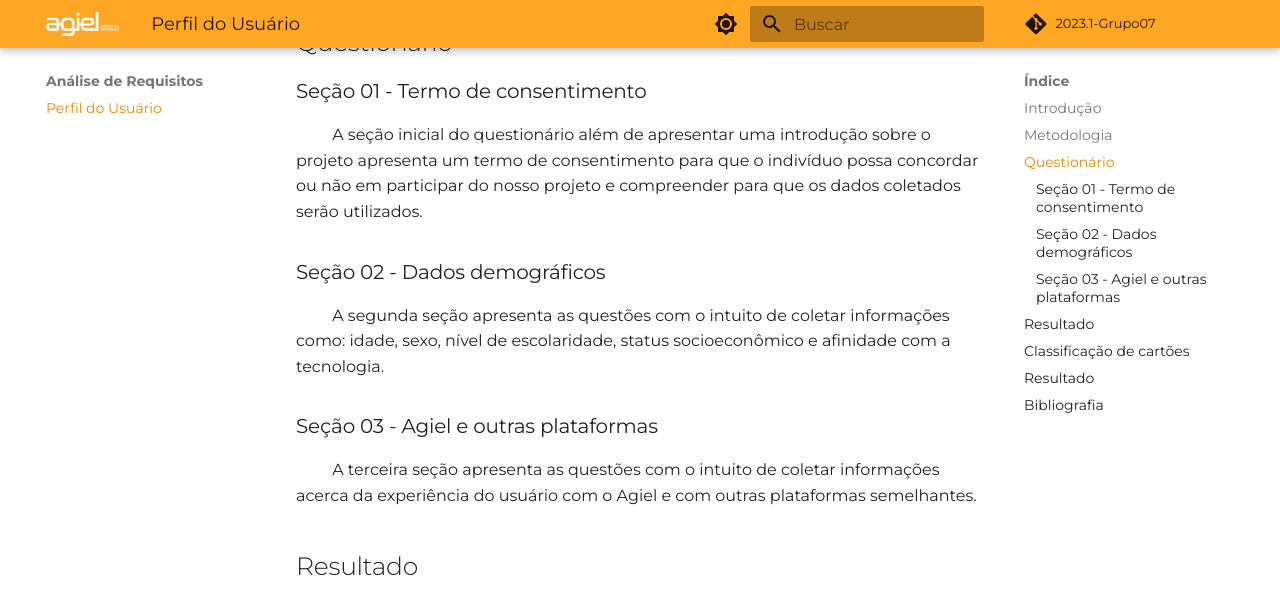
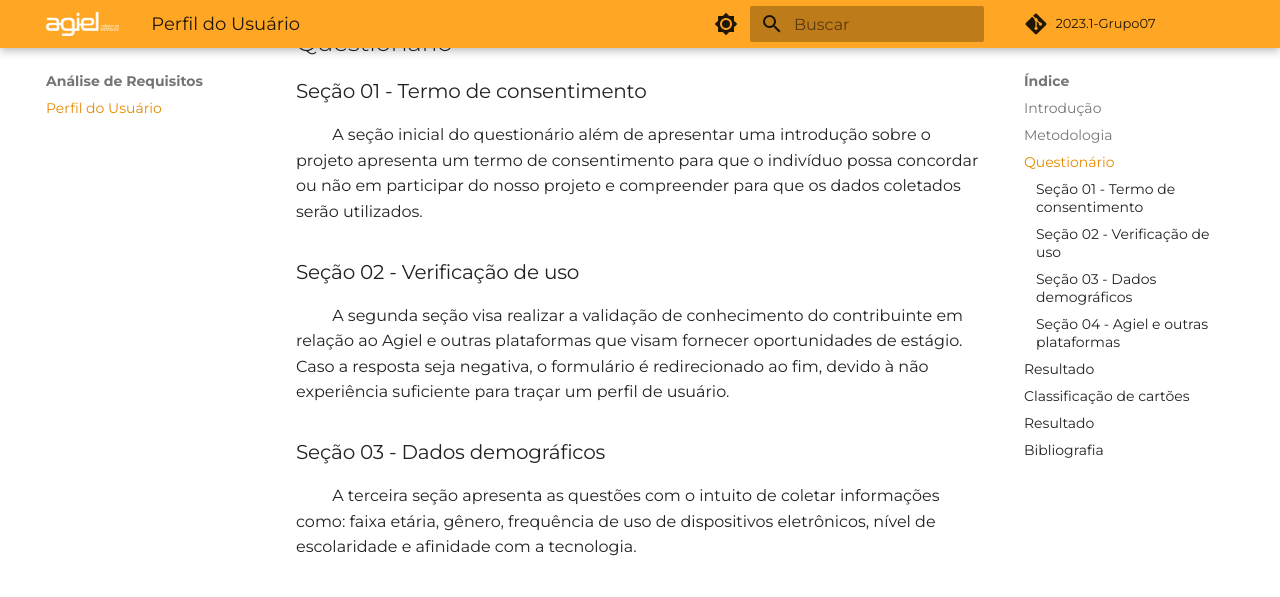
Before and after one commit to Interacao-Humano-Computador/2023.1-Agiel, an MkDocs documentation site: the page built from docs/requisitos/perfil_do_usuario.md, in a window 1280 px wide and 1400 px high, scrolled down 1205 px. Shown: the top 597 px of the window. Built offline with MkDocs 1.6.1 and Material for MkDocs 9.7.7, drawn with Linux system fonts in a browser that asks for light colours; some web fonts are replaced; comment, search, counter and statistics services are not loaded; some of the changed text lies outside the part shown.

Commit message:
acrescentando apresentacao

```diff
--- a/docs/requisitos/perfil_do_usuario.md
+++ b/docs/requisitos/perfil_do_usuario.md
@@ -19,7 +19,7 @@
 Para a coletar os dados sobre os usuários e suas necessidades de forma eficaz optamos por utilizar um questionário online via google forms. Elaboramos o questionário com perguntas tendo o intuito de coletar as seguintes informações:
 </p>
 
-* Idade
+* Faixa etária
 * Gênero
 * Nível de escolaridade
 * Habilidades técnicas
@@ -45,16 +45,22 @@
 A seção inicial do questionário além de apresentar uma introdução sobre o projeto apresenta um termo de consentimento para que o indivíduo possa concordar ou não em participar do nosso projeto e compreender para que os dados coletados serão utilizados.
 </p>
 
-### Seção 02 - Dados demográficos
+### Seção 02 - Verificação de uso
 <p aling="justify">
 &emsp;&emsp;
-A segunda seção apresenta as questões com o intuito de coletar informações como: idade, sexo, nível de escolaridade, status socioeconômico e afinidade com a tecnologia.
+A segunda seção visa realizar a validação de conhecimento do contribuinte em relação ao Agiel e outras plataformas que visam fornecer oportunidades de estágio. Caso a resposta seja negativa, o formulário é redirecionado ao fim, devido à não experiência suficiente para traçar um perfil de usuário.
 </p>
 
-### Seção 03 - Agiel e outras plataformas
+### Seção 03 - Dados demográficos
 <p aling="justify">
 &emsp;&emsp;
-A terceira seção apresenta as questões com o intuito de coletar informações acerca da experiência do usuário com o Agiel e com outras plataformas semelhantes.
+A terceira seção apresenta as questões com o intuito de coletar informações como: faixa etária, gênero, frequência de uso de dispositivos eletrônicos, nível de escolaridade e afinidade com a tecnologia.
+</p>
+
+### Seção 04 - Agiel e outras plataformas
+<p aling="justify">
+&emsp;&emsp;
+A quarta seção apresenta as questões com o intuito de coletar informações acerca da experiência do usuário com o Agiel e com outras plataformas semelhantes.
 </p>
 
 ## Resultado
@@ -68,8 +74,11 @@
 
 <p align="justify">
 &emsp;&emsp;
-Para realizar a classificação de cartões foram coletadas e compiladas as diversas funções do Agiel e transformadas em cartões. Realizamos uma entrevista em que o entrevistado deveria classificar estes cartões em categorias de forma livre e após a classificação explicar as categorias que o mesmo formou.
+Para realizar a classificação de cartões foram coletadas e compiladas as diversas funções do Agiel e transformadas em cartões. Realizamos uma entrevista em que o entrevistado deveria classificar estes cartões em categorias de forma livre e após isso, explicar as categorias que o mesmo formou, assim como seus critérios utilizados.
+A entrevista pode ser visualizada abaixo:
 </p>
+
+<iframe width="560" height="315" src="https://youtu.be/ZZ3JFmUB0Vg" title="YouTube video player" frameborder="0" allow="accelerometer; autoplay; clipboard-write; encrypted-media; gyroscope; picture-in-picture; web-share" allowfullscreen></iframe>
 
 ## Resultado
 
```
